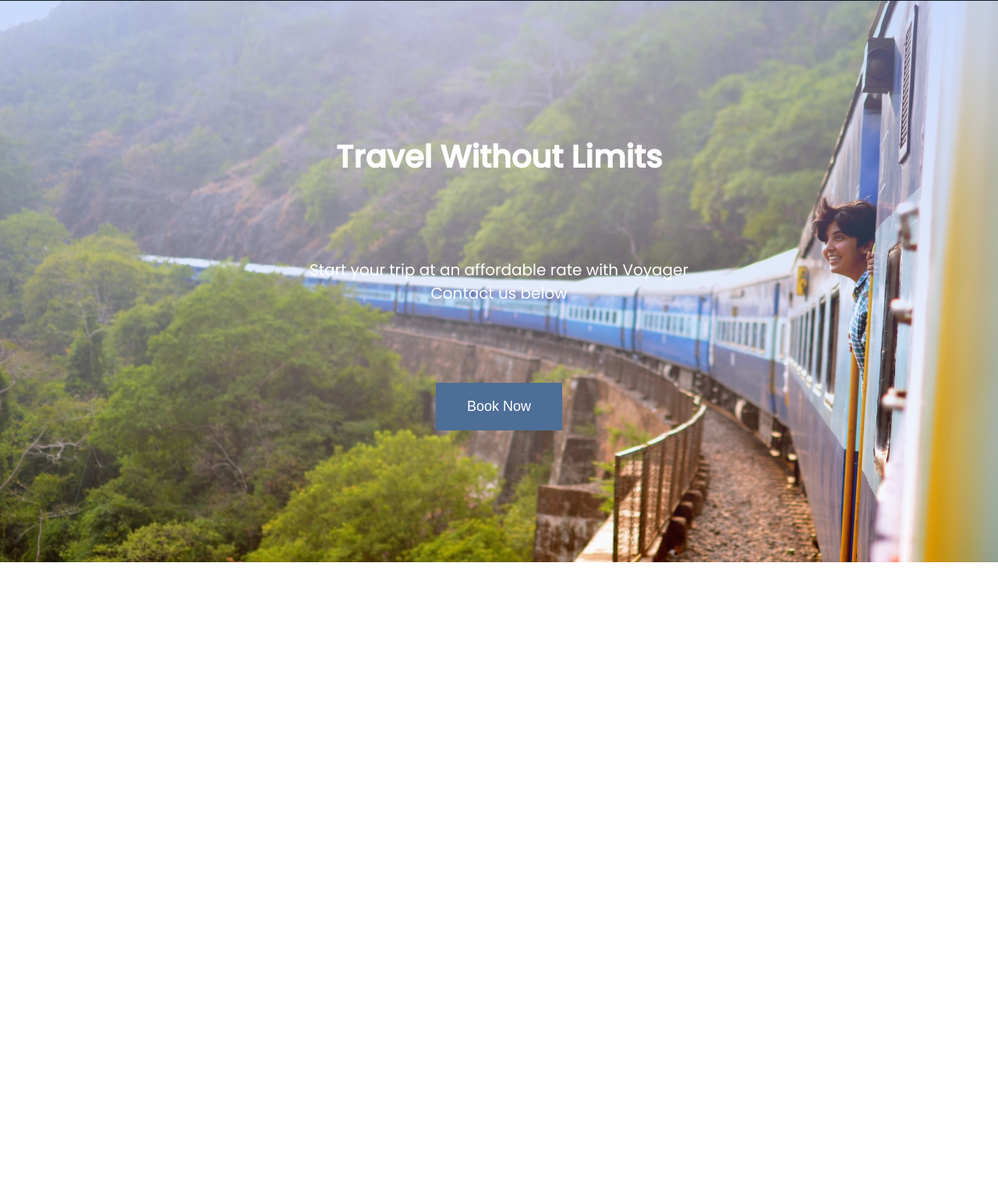
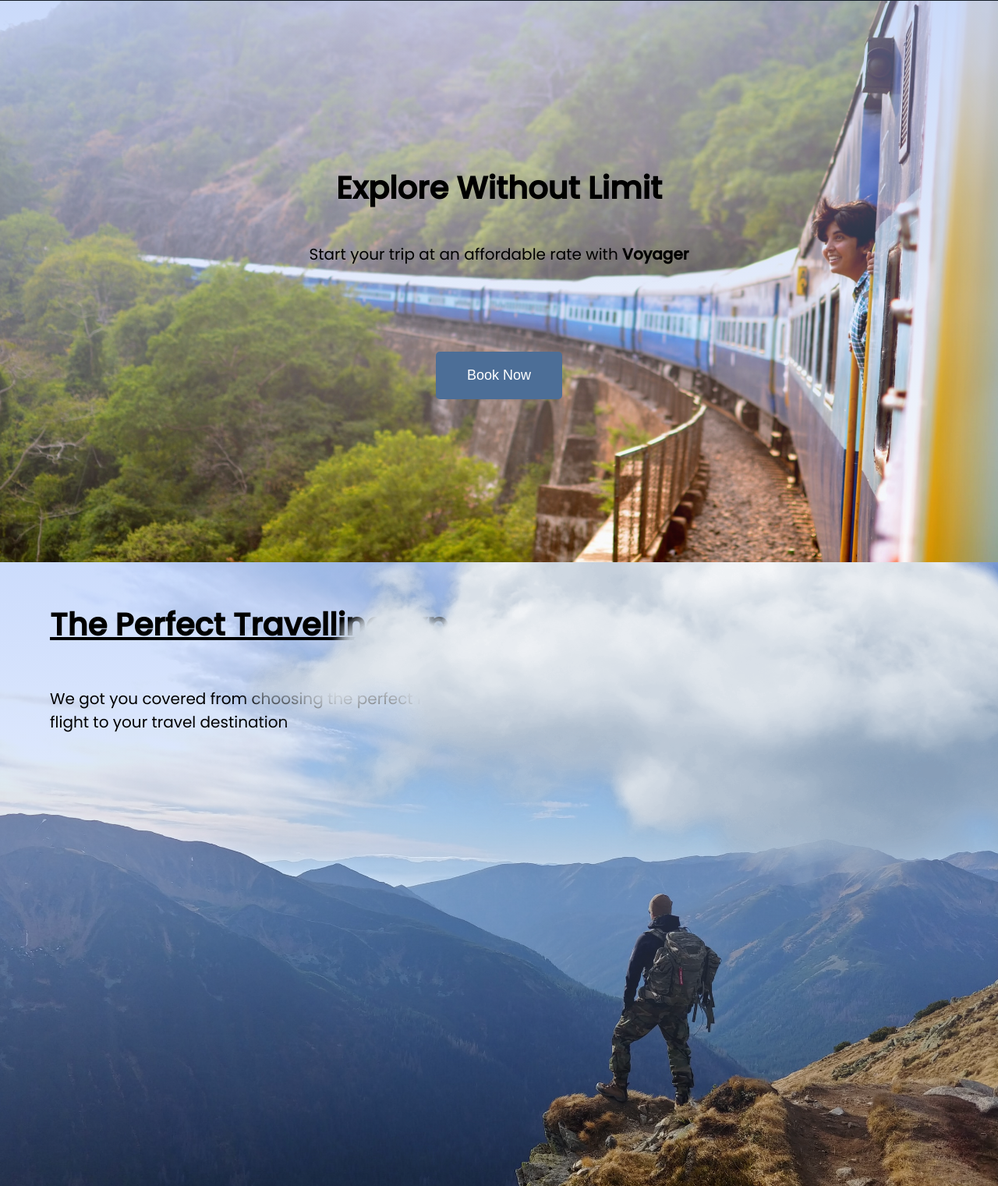
Before and after one commit to Rooben-s/Travel-website, a plain HTML site: page index.html in a window 1280 px wide. Shown: the part 79-1600 px from the top of the page at 78% size. Before the commit the page ends 800 px from the top, so only its background shows below. Drawn offline with Linux system fonts and the light colour scheme; a web font is replaced by a local one.

Commit message:
added second page

```diff
--- a/index.html
+++ b/index.html
@@ -25,10 +25,23 @@
     </header>
 
     <section class="hero">
-        <h2>Travel Without Limits</h2>
-        <h3>Start your trip at an affordable rate with Voyager <br>Contact us below</h3>
+        <h2>Explore Without Limit</h2>
+        <h3>Start your trip at an affordable rate with <strong>Voyager</strong></h3>
         <button>Book Now</button>
     </section>
 
+    <section id="locations">
+        <header class="locations-head">
+            <h2>The Perfect Travelling Experience</h2>
+            <h3>We got you covered from choosing the perfect hotel,
+            <br/> flight to your travel destination </h3>
+            <img src="/img/cloud.png" class="moving-cloud-1 cloud">
+            <img src="/img/cloud.png" class="moving-cloud-2 cloud">
+        </header>
+    </section>
+
+
+
+
 </body>
 </html>
--- a/styles.css
+++ b/styles.css
@@ -33,12 +33,14 @@ p {
 
 h2 {
     font-size: 4rem;
+    color: black;
 
 }
 
 h3 {
     font-size: 2rem;
     font-weight: 400;
+    color: black;
 }
 
 h4,
@@ -59,6 +61,13 @@ button {
     color: white;
     font-size: 1.8rem;
     cursor: pointer;
+    border-radius: 5px;
+    transition: background 0.5s ease-in-out;
+}
+
+button:hover {
+    background: #0f151d;
+
 }
 
 
@@ -87,7 +96,7 @@ nav {
 nav ul {
     display: flex;
     flex: 1 1 40rem;
-    justify-content: space-around;
+    justify-content: space-evenly;
     align-items: center;
     list-style: none;
 
@@ -114,18 +123,84 @@ nav ul {
     align-items: center;
     text-align: center;
 
+
 }
 
 .hero h3 {
-    padding: 10rem;
+    padding: 1rem;
+    font-weight: 300;
+    margin-top: 3rem;
+    margin-bottom: 10rem;
+    color: black;
+
 }
+
+
+/* Benefits Section */
+
+#locations {
+    min-height: 100vh;
+    background: linear-gradient(rgba(153, 185, 249, 0.5), transparent),url("/img/mountain.jpg");
+    background-size: cover;
+    background-position: center;
+    display: flex;
+    align-items: center;
+    position: relative;
+}
+
+
+.locations-head {
+    width: 90%;
+    margin: auto;
+    margin-top: 4rem;
+}
+
+
+.locations-head h2 {
+    padding: 1rem 0rem;
+    text-decoration: underline;
+
+}
+
+.locations-head h3 {
+    padding: 4rem 0rem;
+}
+
+
+.cloud {
+    position: absolute;
+    top: 0%;
+    right: 0%;
+}
+
+.moving-cloud-1 {
+
+}
+
+
+.moving-cloud-2 {
+    top: 20%;
+    z-index: -1;
+    opacity: 0.5;
+
+}
+
+
+
+
+
+
+
+
+
+
 
 
 /* media queries */
 
 @media screen and (max-width: 932px) {
     html {
-        font-size: 50%;
+        font-size: 45%;
     }
 
     nav {
```
Also changed, not shown: img/cloud.png (added).
